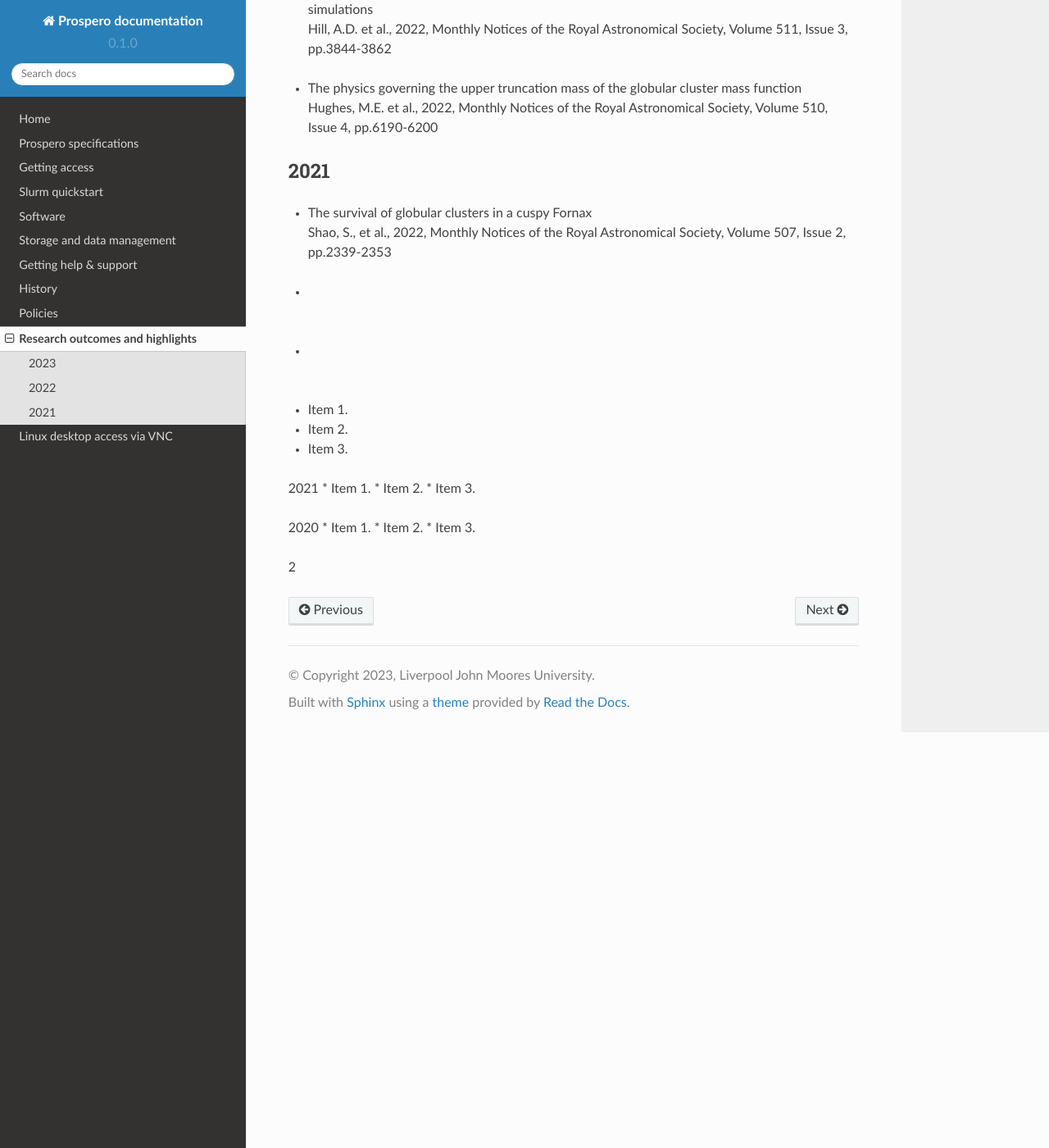
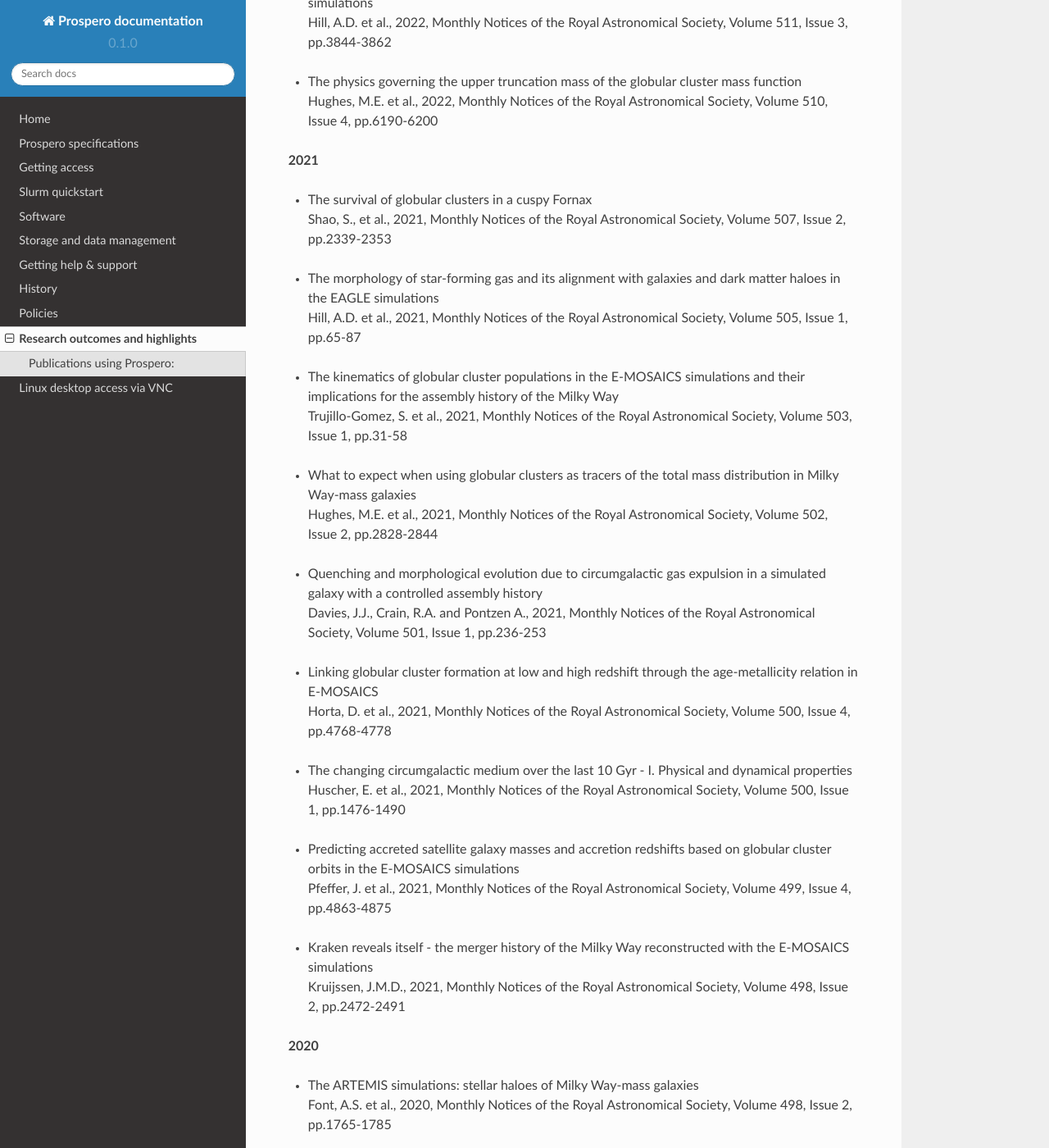
Before and after one commit to astrcrai/prospero-docs, a Sphinx documentation site: the page built from docs/source/highlights.rst, in a window 1280 px wide and 1400 px high, scrolled down 1808 px. Shown: the whole window at 82% size. Built offline with Sphinx 7.4.7 and the Read the Docs theme 2.0.0, drawn with Linux system fonts in a browser that asks for light colours; some of the changed text lies outside the part shown.

Commit message:
Update highlights.rst

```diff
--- a/docs/source/highlights.rst
+++ b/docs/source/highlights.rst
@@ -13,9 +13,9 @@ Selected research highlights:
 * **Mar 2015:** ARI creates simulation of the Universe with realistic galaxies (`LJMU news story <https://www.ljmu.ac.uk/about-us/news/articles/2015/3/12/ari-creates-simulation-of-the-universe-with-realistic-galaxies>`_)
 
 Publications using Prospero:
+---------
 
-2023
-------
+**2023**
 
 * | Constraining the shape of dark matter haloes with globular clusters
   | Reina-Campos, M. et al., 2023, Monthly Notices of the Royal Astronomical Society (submitted)
@@ -38,8 +38,7 @@ Publications using Prospero:
 * | Globular cluster metallicity distributions in the E-MOSAICS simulations
   | Pfeffer, J. et al., 2023, Monthly Notices of the Royal Astronomical Society, Volume 519, Issue 4, pp.5384-5401
 
-2022
-----
+**2022**
 
 * | Predictions for the X-ray circumgalactic medium of edge-on discs and spheroids
   | Nica, A. et al., 2022, Monthly Notices of the Royal Astronomical Society, Volume 517, Issue 2, pp.1958-1969
@@ -59,15 +58,42 @@ Publications using Prospero:
 * | The physics governing the upper truncation mass of the globular cluster mass function
   | Hughes, M.E. et al., 2022, Monthly Notices of the Royal Astronomical Society, Volume 510, Issue 4, pp.6190-6200
 
-2021
-----
-
+**2021**
 
 * | The survival of globular clusters in a cuspy Fornax
-  | Shao, S., et al., 2022,  Monthly Notices of the Royal Astronomical Society, Volume 507, Issue 2, pp.2339-2353
+  | Shao, S., et al., 2021,  Monthly Notices of the Royal Astronomical Society, Volume 507, Issue 2, pp.2339-2353
 
-* |
-  |
+* | The morphology of star-forming gas and its alignment with galaxies and dark matter haloes in the EAGLE simulations
+  | Hill, A.D. et al., 2021, Monthly Notices of the Royal Astronomical Society, Volume 505, Issue 1, pp.65-87
+
+* | The kinematics of globular cluster populations in the E-MOSAICS simulations and their implications for the assembly history of the Milky Way
+  | Trujillo-Gomez, S. et al., 2021, Monthly Notices of the Royal Astronomical Society, Volume 503, Issue 1, pp.31-58
+
+* | What to expect when using globular clusters as tracers of the total mass distribution in Milky Way-mass galaxies
+  | Hughes, M.E. et al., 2021, Monthly Notices of the Royal Astronomical Society, Volume 502, Issue 2, pp.2828-2844
+
+* | Quenching and morphological evolution due to circumgalactic gas expulsion in a simulated galaxy with a controlled assembly history
+  | Davies, J.J., Crain, R.A. and Pontzen A., 2021, Monthly Notices of the Royal Astronomical Society, Volume 501, Issue 1, pp.236-253
+
+* | Linking globular cluster formation at low and high redshift through the age-metallicity relation in E-MOSAICS
+  | Horta, D. et al., 2021, Monthly Notices of the Royal Astronomical Society, Volume 500, Issue 4, pp.4768-4778
+
+* | The changing circumgalactic medium over the last 10 Gyr - I. Physical and dynamical properties
+  | Huscher, E. et al., 2021, Monthly Notices of the Royal Astronomical Society, Volume 500, Issue 1, pp.1476-1490
+
+* | Predicting accreted satellite galaxy masses and accretion redshifts based on globular cluster orbits in the E-MOSAICS simulations
+  | Pfeffer, J. et al., 2021, Monthly Notices of the Royal Astronomical Society, Volume 499, Issue 4, pp.4863-4875
+
+* | Kraken reveals itself - the merger history of the Milky Way reconstructed with the E-MOSAICS simulations
+  | Kruijssen, J.M.D., 2021, Monthly Notices of the Royal Astronomical Society, Volume 498, Issue 2, pp.2472-2491
+
+**2020**
+
+* | The ARTEMIS simulations: stellar haloes of Milky Way-mass galaxies
+  | Font, A.S. et al., 2020, Monthly Notices of the Royal Astronomical Society, Volume 498, Issue 2, pp.1765-1785
+
+* | The globular cluster system mass-halo mass relation in the E-MOSAICS simulations
+  | Bastian, N. et al., 2020, Monthly Notices of the Royal Astronomical Society, Volume 498, Issue 1, pp.1050-1061
 
 * |
   |
```
